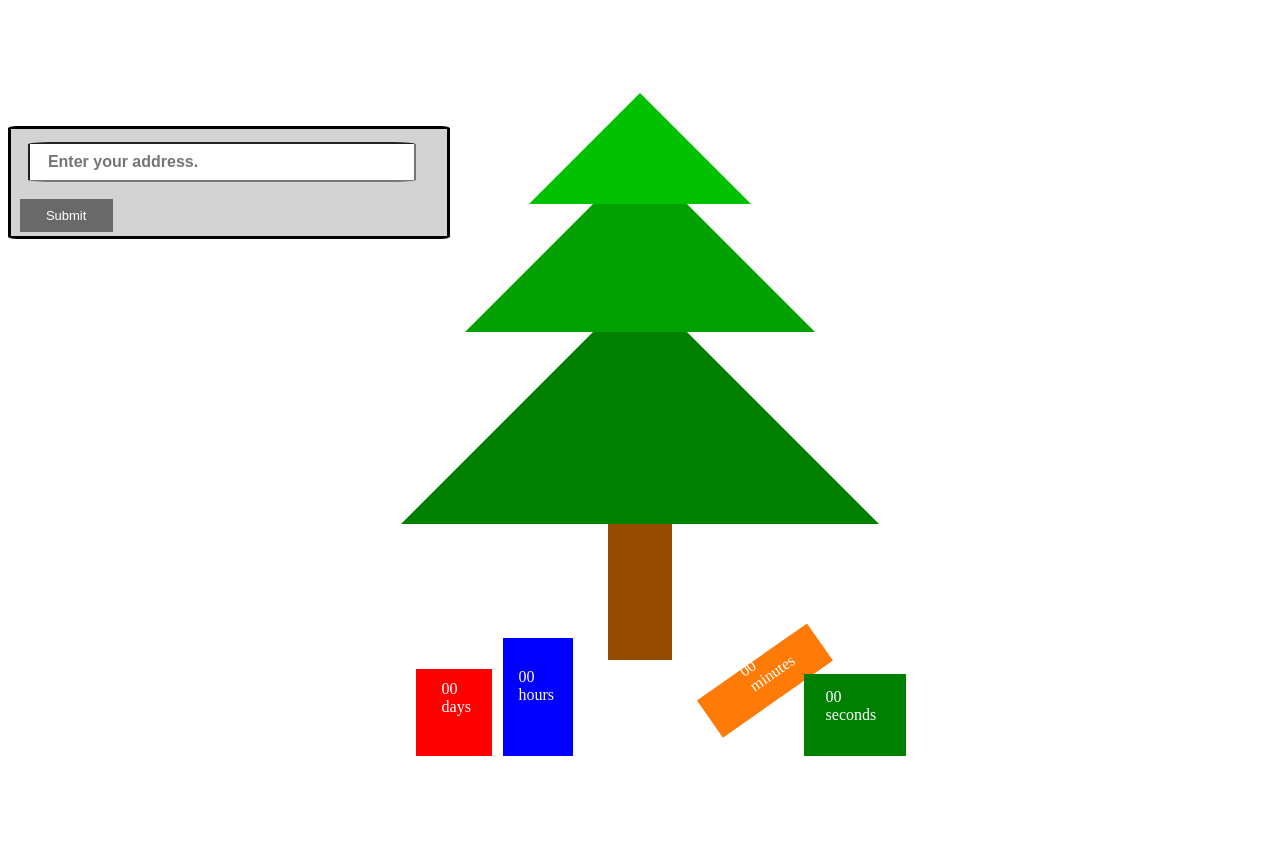
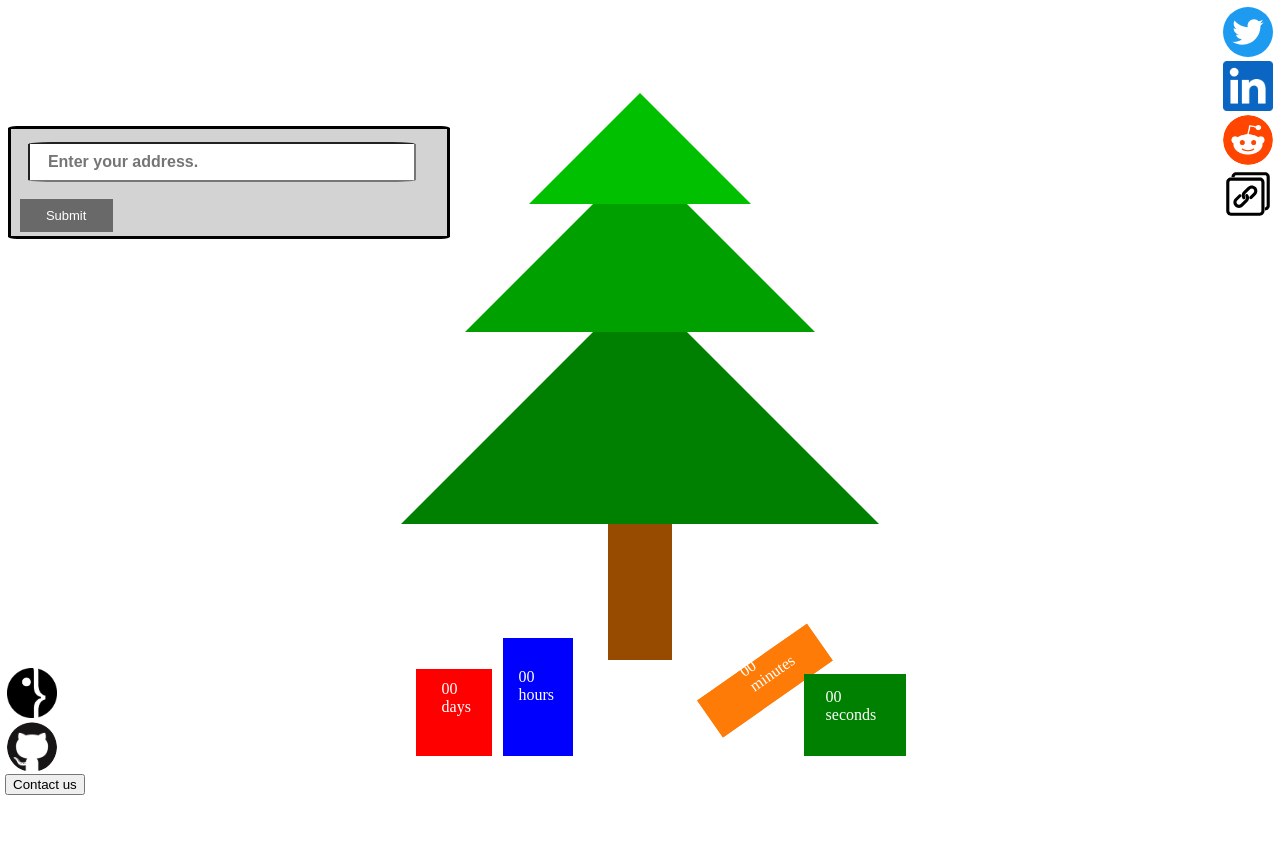
Before and after one commit to algosup/2022-2023-project-2-santa-time-Project-8-group, a plain HTML site: page website.html in a window 1280 px wide. Drawn offline with Linux system fonts and the light colour scheme.

Commit message:
add sharing buttons and other links
Share on:
- Twitter
- Facebook
- LinkedIn
- Reddit
- Whatsapp
- Copy to clipboard

Links:
- ALGOSUP
- Github
- Contact address

```diff
--- a/stylesheet.css
+++ b/stylesheet.css
@@ -1,3 +1,46 @@
+.sharing, .links {
+    position: absolute;
+    display: flex;
+    flex-direction: column;
+    margin: 5px;
+}
+
+.sharing {
+    top: 0;
+    right: 0;
+}
+
+.links {
+    bottom: 0;
+    left: 0;
+}
+
+a, input[type="image"] {
+    font-size: 0;
+    margin: 2px;
+}
+
+.sharing img, .links img, input[type="image"] {
+    width: 50px;
+    height: 50px;
+}
+
+.round {
+    border-radius: 50%;
+}
+
+@media screen and (min-width: 500px) {
+    .mobile-only {
+        display: none
+    }
+}
+
+.invert {
+    filter: invert();
+}
+
+
+
 form {
     background-color: lightgray;
     border-style: solid;
--- a/website.html
+++ b/website.html
@@ -7,6 +7,25 @@
     </head>
 
     <body>
+        <div class="sharing">
+            <a href="https://twitter.com/intent/tweet?text=http%3A%2F%2Fsanta.algosup.com" target="_blank">
+                <img src="/images/twitter.svg" alt="Share on Twitter" class="round">
+            </a>
+            <!-- TODO: Fix Facebook app id with our own -->
+            <!-- <a href="https://www.facebook.com/dialog/share?app_id=145634995501895&display=popup&href=https%3A%2F%2Fsanta.algosup.com&redirect_uri=https%3A%2F%2Fsanta.algosup.com" target="_blank">
+                <img src="images/facebook.png" alt="Share on Facebook" class="round">
+            </a> -->
+            <a href="https://www.linkedin.com/sharing/share-offsite/?url=http%3A%2F%2Fsanta.algosup.com" target="_blank">
+                <img src="images/linkedin.png" alt="Share on LinkedIn">
+            </a>
+            <a href="https://www.reddit.com/submit?url=http%3A%2F%2Fsanta.algosup.com" target="_blank">
+                <img src="images/reddit.png" alt="Share on Reddit" class="round">
+            </a>
+            <a class="mobile-only" href="whatsapp://send?text=http%3A%2F%2Fsanta.algosup.com" target="_blank">
+                <img src="images/whatsapp.svg" alt="Share on Whatsapp" class="round">
+            </a>
+            <input type="image" src="images/copy.svg" alt="Copy to clipboard" onclick="navigator.clipboard.writeText('https:\/\/santa.algosup.com');">
+        </div>
         <div class="background">
             <div class="tree">
                 <div class="leaves">
@@ -31,6 +50,15 @@
                 </div>
            </div>
         </div>
+        <div class="links">
+            <a href="https://algosup.com" target="_blank">
+                <img class="invert" src="images/algosup.png" alt="Our school's website" class="round">
+            </a>
+            <a href="https://github.com/algosup/2022-2023-project-2-santa-time-Project-8-group" target="_blank">
+                <img src="images/github.png" alt="Github repository" class="round">
+            </a>
+            <button type="button" text="Contact us" onclick="navigator.clipboard.writeText('mathieu.chaput@algosup.com'); alert('Contact us at\nmathieu.chaput@algosup.com');">Contact us</button>
+        </div>
         <form action="javascript:submit();" id="form">
             <input type="text" id="address" name="address" placeholder="Enter your address." class="style"><br>
             <input type="submit" value="Submit"><br>
```
Also changed, not shown: app.js (+40 -0 lines), images/algosup.png (added), images/copy.svg (added), images/facebook.png (added), images/github.png (added), images/linkedin.png (added), images/reddit.png (added), images/twitter.svg (added), images/whatsapp.svg (added).
